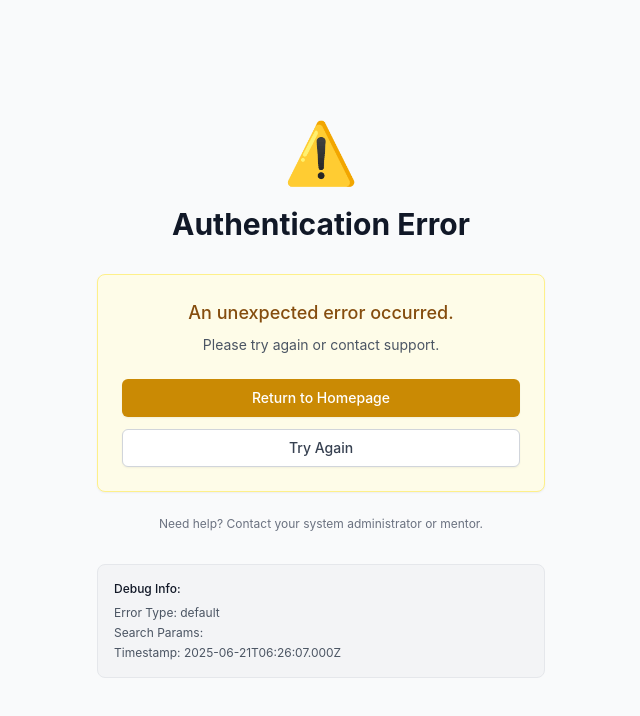
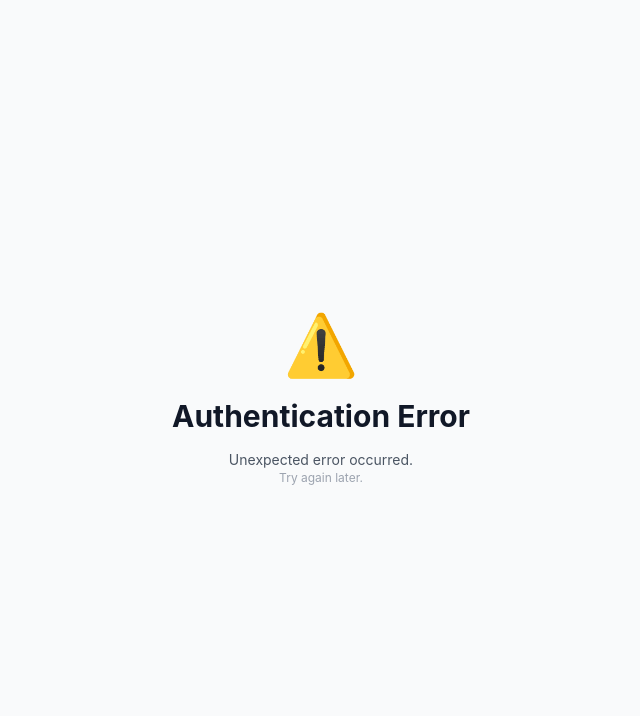
Before and after one commit to mohan13krishna/Progress-Tracker, a Next.js app: page /auth/error in a window 1280 px wide. Shown: the top 716 px of the page, without its empty margins (319-959 px from the left). Built offline with nearby package versions, Linux system fonts and the light colour scheme.

Commit message:
Update page.js

```diff
--- a/app/auth/error/page.js
+++ b/app/auth/error/page.js
@@ -1,16 +1,15 @@
 'use client';
 
 import { useSearchParams } from 'next/navigation';
-import { useEffect, useState } from 'react';
+import { useEffect, useState, Suspense } from 'react';
 import Link from 'next/link';
 
-export default function AuthError() {
+function ErrorContent() {
   const searchParams = useSearchParams();
   const [error, setError] = useState('');
 
   useEffect(() => {
     const errorType = searchParams.get('error');
-
     switch (errorType) {
       case 'AccessDenied':
         setError('access_denied');
@@ -32,31 +31,31 @@ export default function AuthError() {
         return {
           title: 'Access Not Authorized',
           message: 'Your GitLab account is not yet registered in our system.',
-          description: 'To gain access, you need to be pre-registered by an admin or mentor.',
+          description: 'To gain access, you need to be pre-registered.',
           icon: '🚫',
           color: 'red'
         };
       case 'configuration':
         return {
           title: 'Configuration Error',
-          message: 'There was a problem with authentication configuration.',
-          description: 'Please contact the system administrator.',
+          message: 'Problem with authentication config.',
+          description: 'Contact the admin.',
           icon: '⚙️',
           color: 'yellow'
         };
       case 'verification':
         return {
           title: 'Verification Failed',
-          message: 'Unable to verify your GitLab account.',
-          description: 'Please try again or contact support.',
+          message: 'GitLab verification failed.',
+          description: 'Try again or contact support.',
           icon: '❌',
           color: 'red'
         };
       default:
         return {
           title: 'Authentication Error',
-          message: 'An unexpected error occurred.',
-          description: 'Please try again or contact support.',
+          message: 'Unexpected error occurred.',
+          description: 'Try again later.',
           icon: '⚠️',
           color: 'yellow'
         };
@@ -64,7 +63,6 @@ export default function AuthError() {
   };
 
   const errorContent = getErrorContent();
-
   const colorClasses = {
     red: {
       bg: 'bg-red-50',
@@ -84,66 +82,24 @@ export default function AuthError() {
 
   return (
     <div className="min-h-screen bg-gray-50 flex flex-col justify-center py-12 sm:px-6 lg:px-8">
-      <div className="sm:mx-auto sm:w-full sm:max-w-md text-center">
+      {/* Your existing JSX using errorContent */}
+      <div className="text-center">
         <span className="text-6xl">{errorContent.icon}</span>
         <h2 className="mt-6 text-3xl font-bold text-gray-900">
           {errorContent.title}
         </h2>
+        <p className="mt-4 text-sm text-gray-600">{errorContent.message}</p>
+        <p className="text-xs text-gray-400">{errorContent.description}</p>
       </div>
-
-      <div className="mt-8 sm:mx-auto sm:w-full sm:max-w-md">
-        <div className={`${colors.bg} ${colors.border} border rounded-lg shadow-sm p-6`}>
-          <div className="text-center">
-            <h3 className={`text-lg font-medium ${colors.text} mb-2`}>
-              {errorContent.message}
-            </h3>
-            <p className="text-sm text-gray-600 mb-6">
-              {errorContent.description}
-            </p>
-
-            {error === 'access_denied' && (
-              <div className="bg-white border border-gray-200 rounded-lg p-4 mb-6 text-left">
-                <h4 className="font-medium text-gray-900 mb-2">How to get access:</h4>
-                <ul className="text-sm text-gray-600 space-y-1">
-                  <li>• <strong>For Interns:</strong> Ask your mentor to add your GitLab username.</li>
-                  <li>• <strong>For Mentors:</strong> Contact an admin to register your username.</li>
-                  <li>• <strong>For Admins:</strong> Contact the system administrator.</li>
-                </ul>
-              </div>
-            )}
-
-            <div className="space-y-3">
-              <Link
-                href="/"
-                className={`w-full flex justify-center py-2 px-4 border border-transparent rounded-md shadow-sm text-sm font-medium text-white ${colors.button} focus:outline-none focus:ring-2 focus:ring-offset-2 focus:ring-blue-500`}
-              >
-                Return to Homepage
-              </Link>
-              <button
-                onClick={() => window.location.reload()}
-                className="w-full flex justify-center py-2 px-4 border border-gray-300 rounded-md shadow-sm text-sm font-medium text-gray-700 bg-white hover:bg-gray-50 focus:outline-none focus:ring-2 focus:ring-offset-2 focus:ring-blue-500"
-              >
-                Try Again
-              </button>
-            </div>
-          </div>
-        </div>
-
-        <div className="mt-6 text-center text-xs text-gray-500">
-          Need help? Contact your system administrator or mentor.
-        </div>
-      </div>
-
-      {process.env.NODE_ENV === 'development' && (
-        <div className="mt-8 sm:mx-auto sm:w-full sm:max-w-md">
-          <div className="bg-gray-100 border border-gray-200 rounded-lg p-4 text-xs text-gray-600 space-y-1">
-            <h4 className="font-medium text-gray-900 mb-2">Debug Info:</h4>
-            <div>Error Type: {error}</div>
-            <div>Search Params: {searchParams.toString()}</div>
-            <div>Timestamp: {new Date().toISOString()}</div>
-          </div>
-        </div>
-      )}
     </div>
   );
 }
+
+// ✅ Wrap in Suspense
+export default function AuthError() {
+  return (
+    <Suspense fallback={<div className="text-center mt-12 text-gray-600">Loading error info...</div>}>
+      <ErrorContent />
+    </Suspense>
+  );
+}
```
